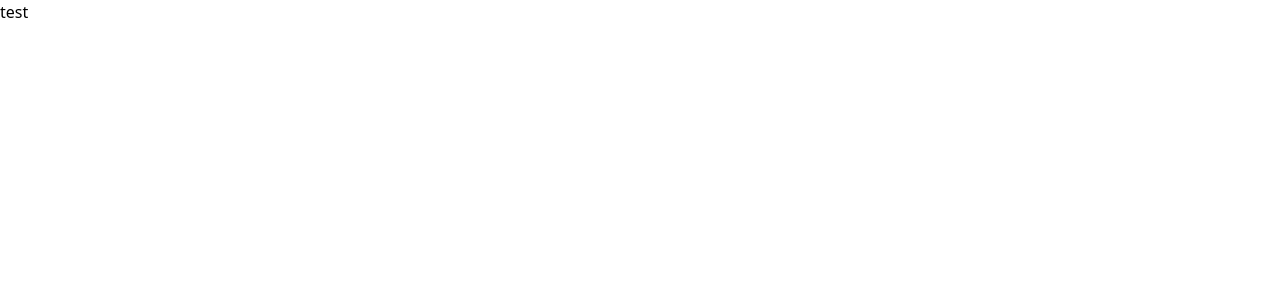
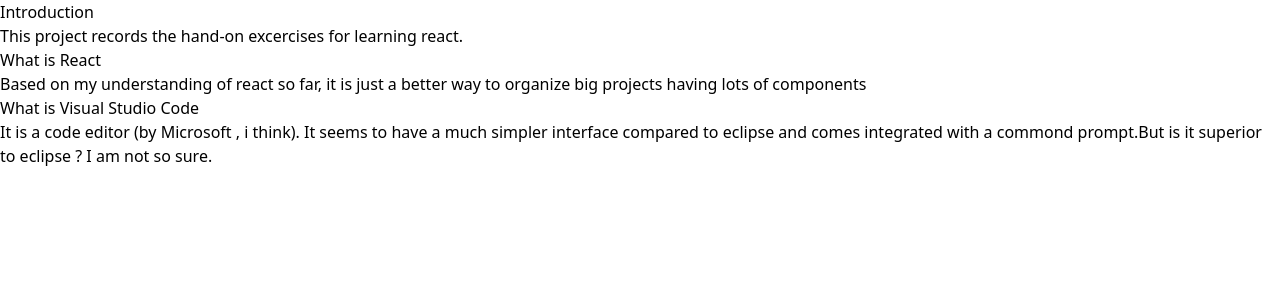
Before and after one commit to nueue23/udemy_react, a React (Create React App) app: page / in a window 1280 px wide. Shown: the top 300 px of the page. Built offline with nearby package versions, Linux system fonts and the light colour scheme.

Commit message:
accordion init

```diff
--- a/src/customComponents/AppCustomComponents.js
+++ b/src/customComponents/AppCustomComponents.js
@@ -1,4 +1,23 @@
+import Accordion from "./comps/Accordion";
+
 function AppCustomComponents(){
-    return <div>test</div>
+    const items = [
+        {   id: 'a1234',
+            label: 'Introduction',
+            content: 'This project records the hand-on excercises for learning react.'
+        },
+        {   id: 'b1234',
+            label: 'What is React',
+            content: 'Based on my understanding of react so far, it is just a better way to '
+                    +'organize big projects having lots of components'
+        },
+        {   id: 'c1234',
+            label: 'What is Visual Studio Code',
+            content: 'It is a code editor (by Microsoft , i think). It seems to have a much simpler '
+                +'interface compared to eclipse and comes integrated with a commond prompt.'
+                +'But is it superior to eclipse ? I am not so sure.'
+        }
+    ];
+    return <Accordion items={items}/>
 }
 export default AppCustomComponents;
--- /dev/null
+++ b/src/customComponents/comps/Accordion.js
@@ -0,0 +1,10 @@
+function Accordion({items}){
+    const renderedItems = items.map((item) => {
+        return (<div key={item.id}>
+                <div>{item.label}</div>
+                <div>{item.content}</div>
+            </div>);
+    });
+    return <div>{renderedItems}</div>
+}
+export default Accordion;
```
